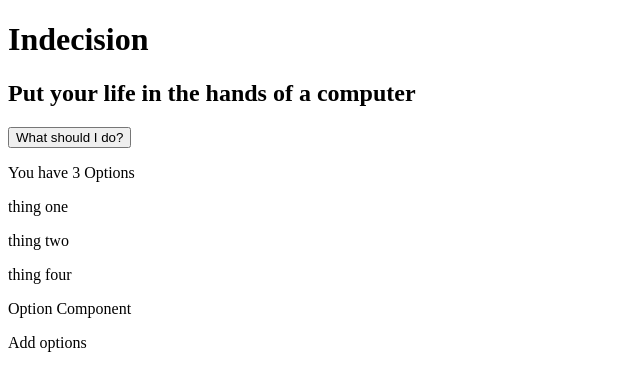
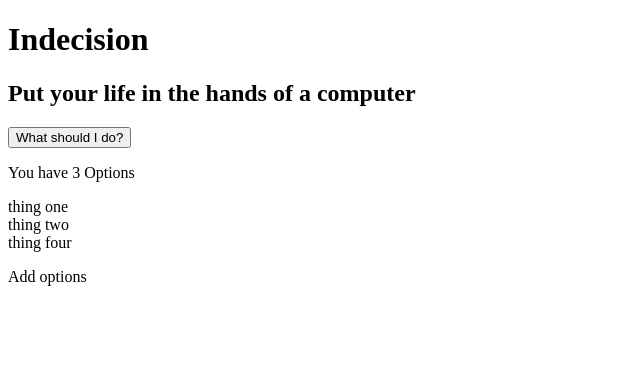
Before and after one commit to AlexLewis10/indeicision, a React (Create React App) app: page / in a window 1280 px wide. Shown: the top 390 px of the page, without its empty margins (0-640 px from the left). Built offline with nearby package versions, Linux system fonts and the light colour scheme.

Commit message:
Change jsx to render Option with props

```diff
--- a/src/components/option.js
+++ b/src/components/option.js
@@ -4,7 +4,7 @@ export class Option extends Component {
   render() {
     return (
       <div>
-        <p>Option Component</p>
+        {this.props.optionText}
       </div>
     )
   }
--- a/src/components/options.js
+++ b/src/components/options.js
@@ -14,9 +14,8 @@ export class Options extends Component {
       <div>
         <p>You have {this.props.options.length} Options</p>
         <div>
-        {this.props.options.map((option) => <p key={option}>{option}</p>)}
+        {this.props.options.map((option) => <Option key={option} optionText={option} />)}
         </div>
-        <Option />
       </div>
     )
   }
```
